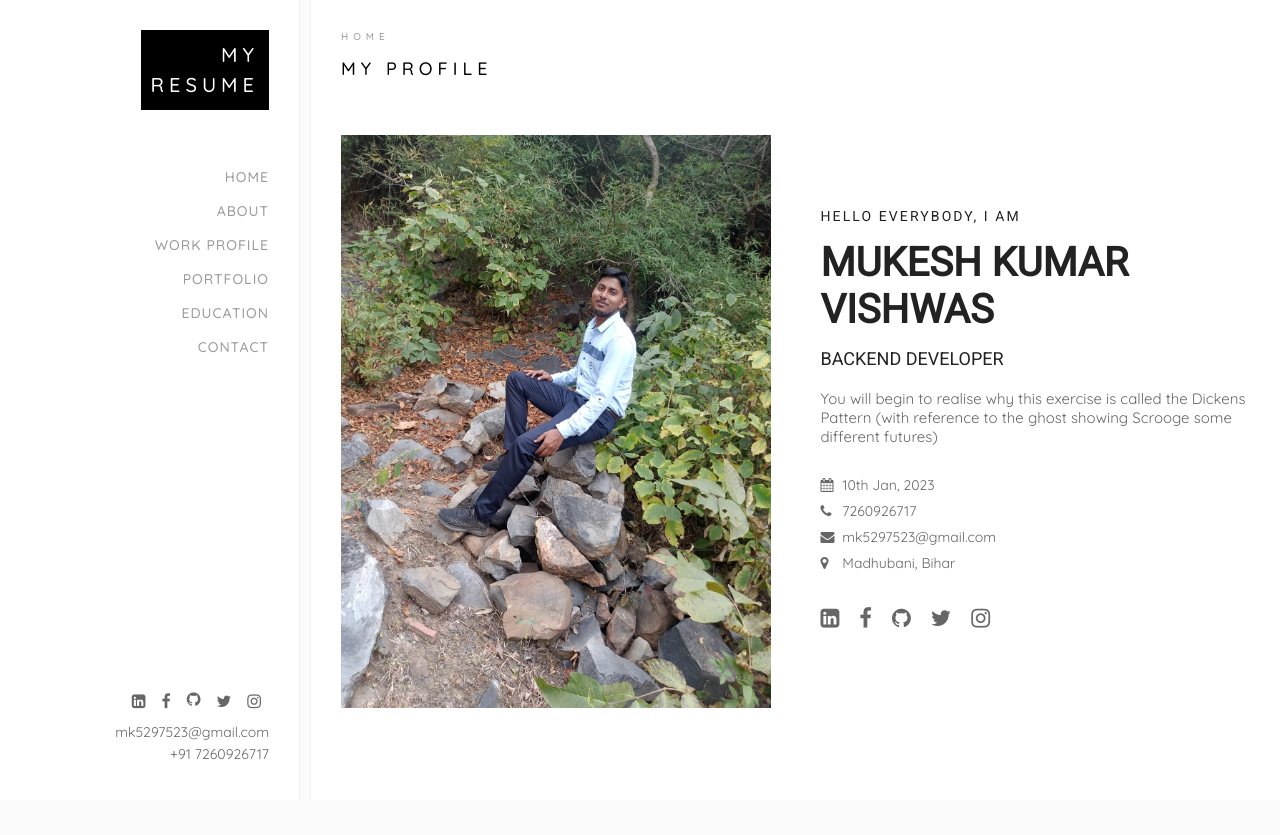
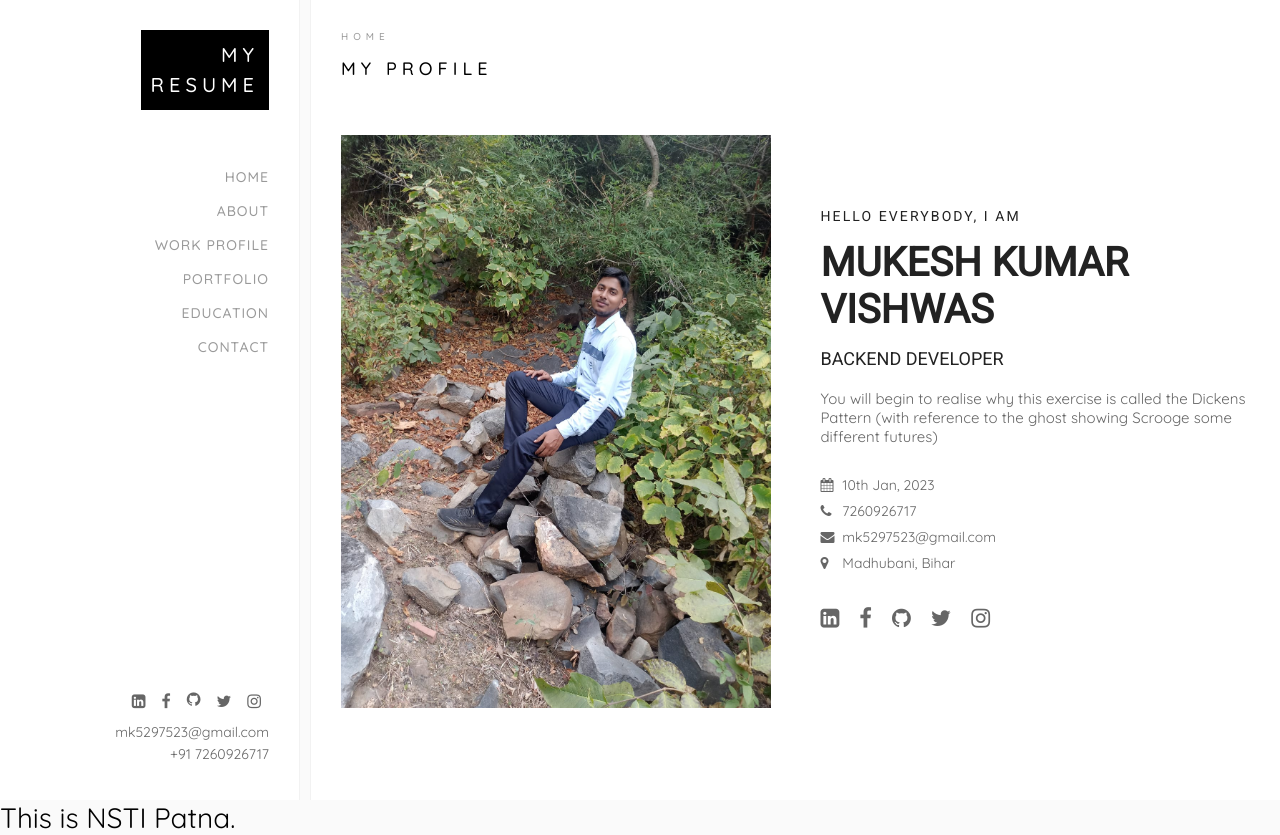
Before and after one commit to mukesh07-ai/MY-CV, a plain HTML site: page index.html in a window 1280 px wide. Before the commit the page ends 800 px from the top, so only its background shows below. Drawn offline with Linux system fonts and the light colour scheme.

Commit message:
Update index.html

```diff
--- a/index.html
+++ b/index.html
@@ -99,5 +99,6 @@
 		</div>
 	</div>
 </div>
+	<h1>This is NSTI Patna.</h1>
 </body>
 </html>
```
